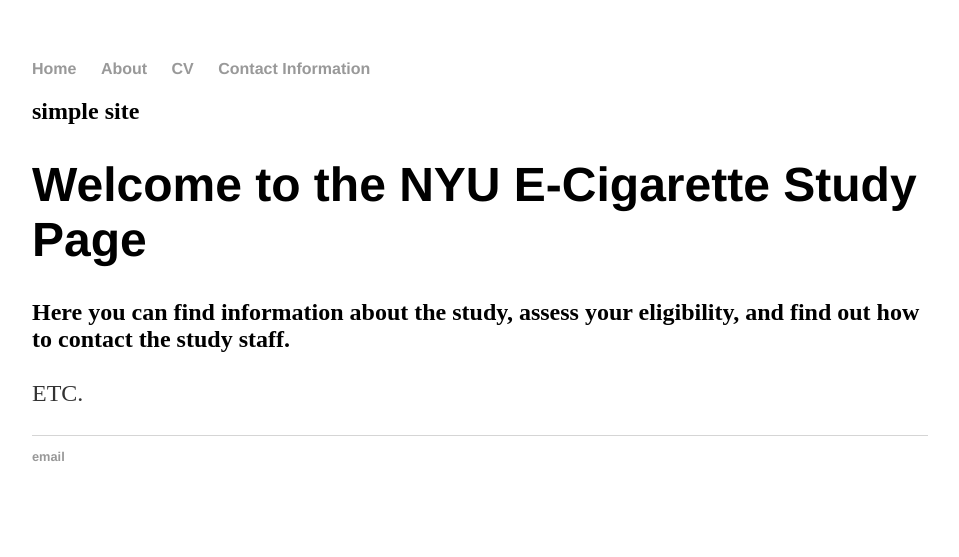
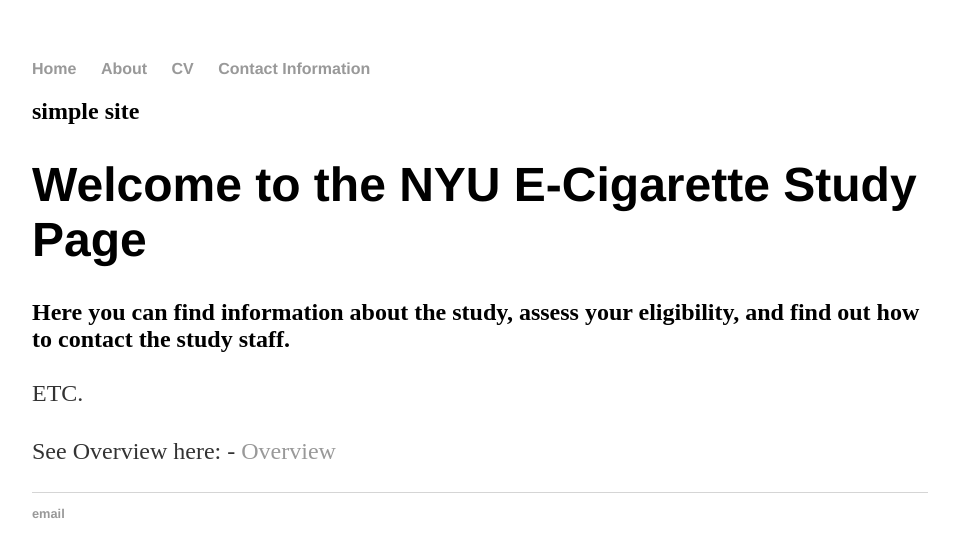
Before and after one commit to nyu-mhealth/juul_study_page, a Jekyll site: the page built from index.md, in a window 1280 px wide. Shown: the top 557 px of the page, without its empty margins (160-1119 px from the left). Built offline with Jekyll 4.4.1, drawn with Linux system fonts in a browser that asks for light colours.

Commit message:
Update index.md

```diff
--- a/index.md
+++ b/index.md
@@ -8,3 +8,5 @@
 ## Here you can find information about the study, assess your eligibility, and find out how to contact the study staff.
 
 ETC.
+
+See Overview here: - [Overview](pages/overview.html)
```
